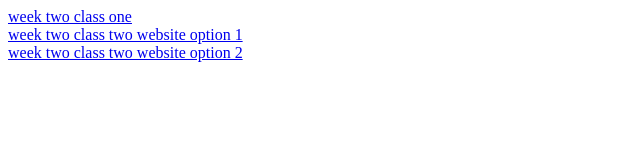
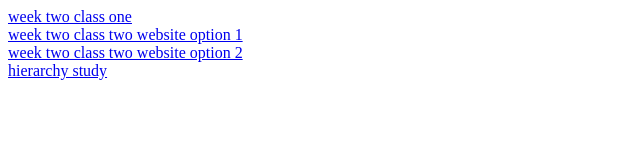
Before and after one commit to madelinebenfield/mads, a plain HTML site: page index.html in a window 1280 px wide. Shown: the whole page, without its empty margins (0-640 px from the left). Drawn offline with Linux system fonts and the light colour scheme.

Commit message:
Add files via upload

```diff
--- a/index.html
+++ b/index.html
@@ -7,5 +7,6 @@
             <a href="https://madelinebenfield.github.io/mads/"> week two class one </a> <br>
             <a href="https://madelinebenfield.github.io/mads/option1"> week two class two website option 1 </a> <br>
             <a href="https://madelinebenfield.github.io/mads/option2"> week two class two website option 2 </a> <br>
+            <a href="https://docs.google.com/document/d/18MbowYiVM3CK9pa5tRKbeBdWOKcXYmJcnaIVnb1xjjI/edit?usp=sharing"> hierarchy study </a>
         </body>
     </html>
```
